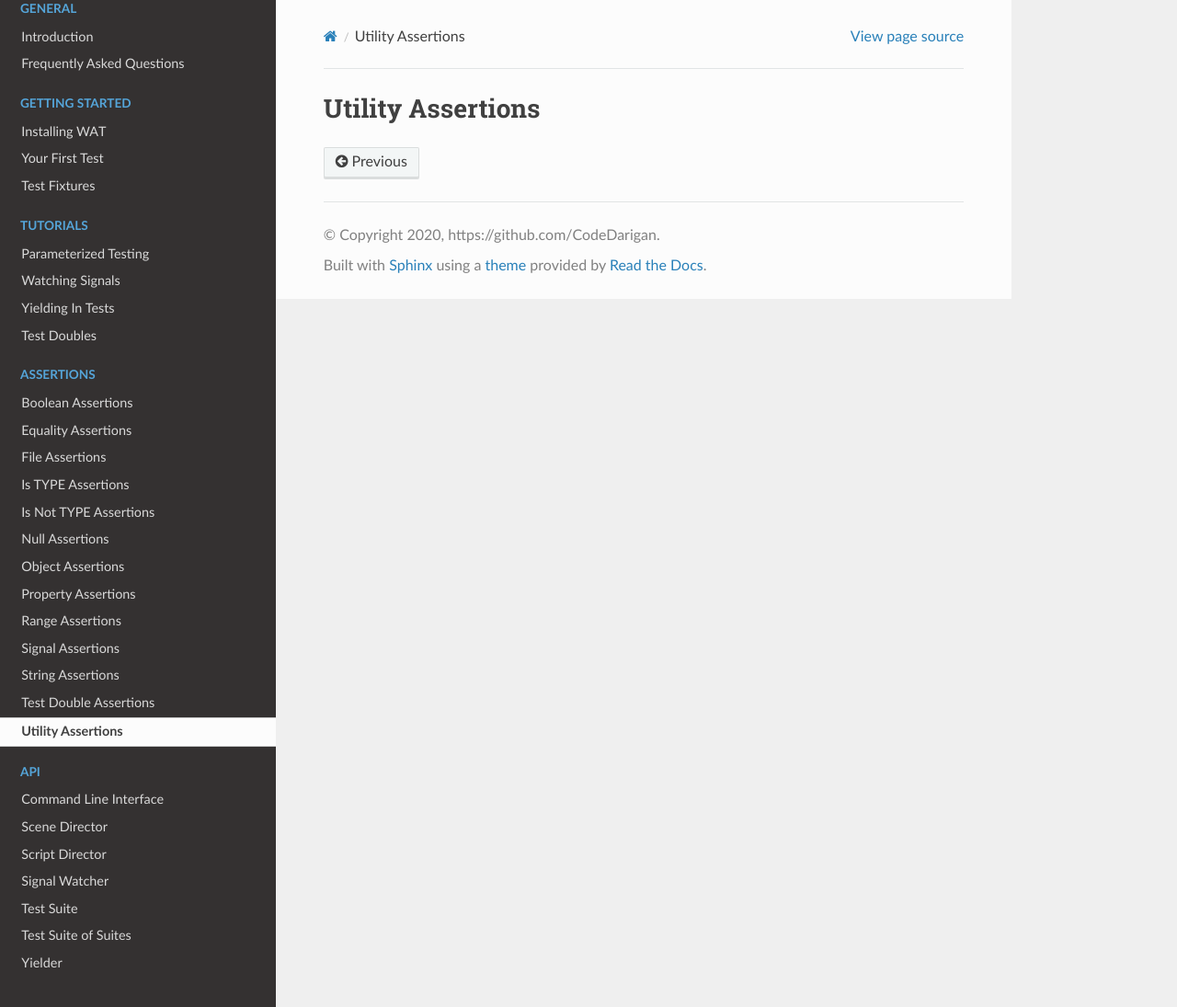
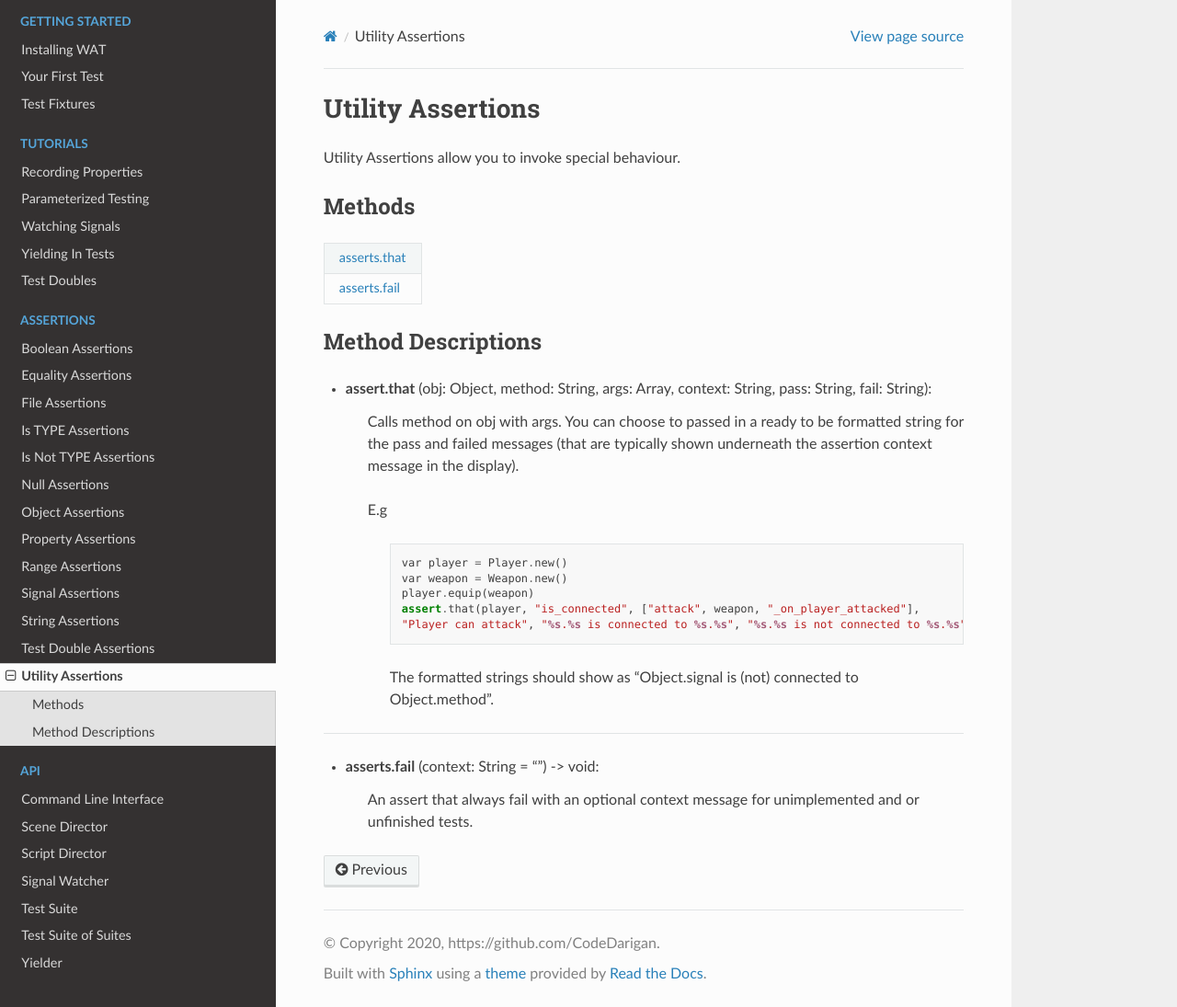
Before and after one commit to CodeDarigan/WATDocRedux, a Sphinx documentation site: the page built from source/pages/assertions/utility.rst, in a window 1280 px wide and 1095 px high. Shown: the whole window at 92% size. Built offline with Sphinx 7.4.7 and the Read the Docs theme 2.0.0, drawn with Linux system fonts in a browser that asks for light colours.

Commit message:
Add Utility Assertion Descriptions

```diff
--- a/source/index.rst
+++ b/source/index.rst
@@ -25,6 +25,7 @@ Welcome to WAT Docs's documentation!
    :maxdepth: 2
    :caption: Tutorials
 
+   Recording Properties <undefined.rst>
    Parameterized Testing <undefined.rst>
    Watching Signals <undefined.rst>
    Yielding In Tests <undefined.rst>
--- a/source/pages/assertions/equality.rst
+++ b/source/pages/assertions/equality.rst
@@ -1,2 +1,4 @@
 Equality Assertions
 ===================
+
+Assertions
--- a/source/pages/assertions/utility.rst
+++ b/source/pages/assertions/utility.rst
@@ -1,2 +1,46 @@
 Utility Assertions
 ==================
+
+Utility Assertions allow you to invoke special behaviour.
+
+********
+Methods
+********
+
+.. list-table::
+    :widths: 100
+
+    * - :ref:`asserts.that<asserts.that>`
+    * - :ref:`asserts.fail<asserts.fail>`
+
+********************
+Method Descriptions
+********************
+
+.. _asserts.that:
+
+* **assert.that** (obj: Object, method: String, args: Array, context: String, pass: String, fail: String):
+
+    Calls method on obj with args. You can choose to passed in a ready to be formatted string for the pass and failed messages (that
+    are typically shown underneath the assertion context message in the display).
+
+    E.g
+
+        ::
+
+            var player = Player.new()
+            var weapon = Weapon.new()
+            player.equip(weapon)
+            assert.that(player, "is_connected", ["attack", weapon, "_on_player_attacked"],
+            "Player can attack", "%s.%s is connected to %s.%s", "%s.%s is not connected to %s.%s")
+
+        The formatted strings should show as "Object.signal is (not) connected to Object.method".
+
+-----------------------------------
+
+.. _asserts.fail:
+
+* **asserts.fail** (context: String = "") -> void:
+
+    An assert that always fail with an optional context message for unimplemented
+    and or unfinished tests.
```
Also changed, not shown: source/pages/assertions/boolean.rst (line endings or trailing spaces), 16 other files.
